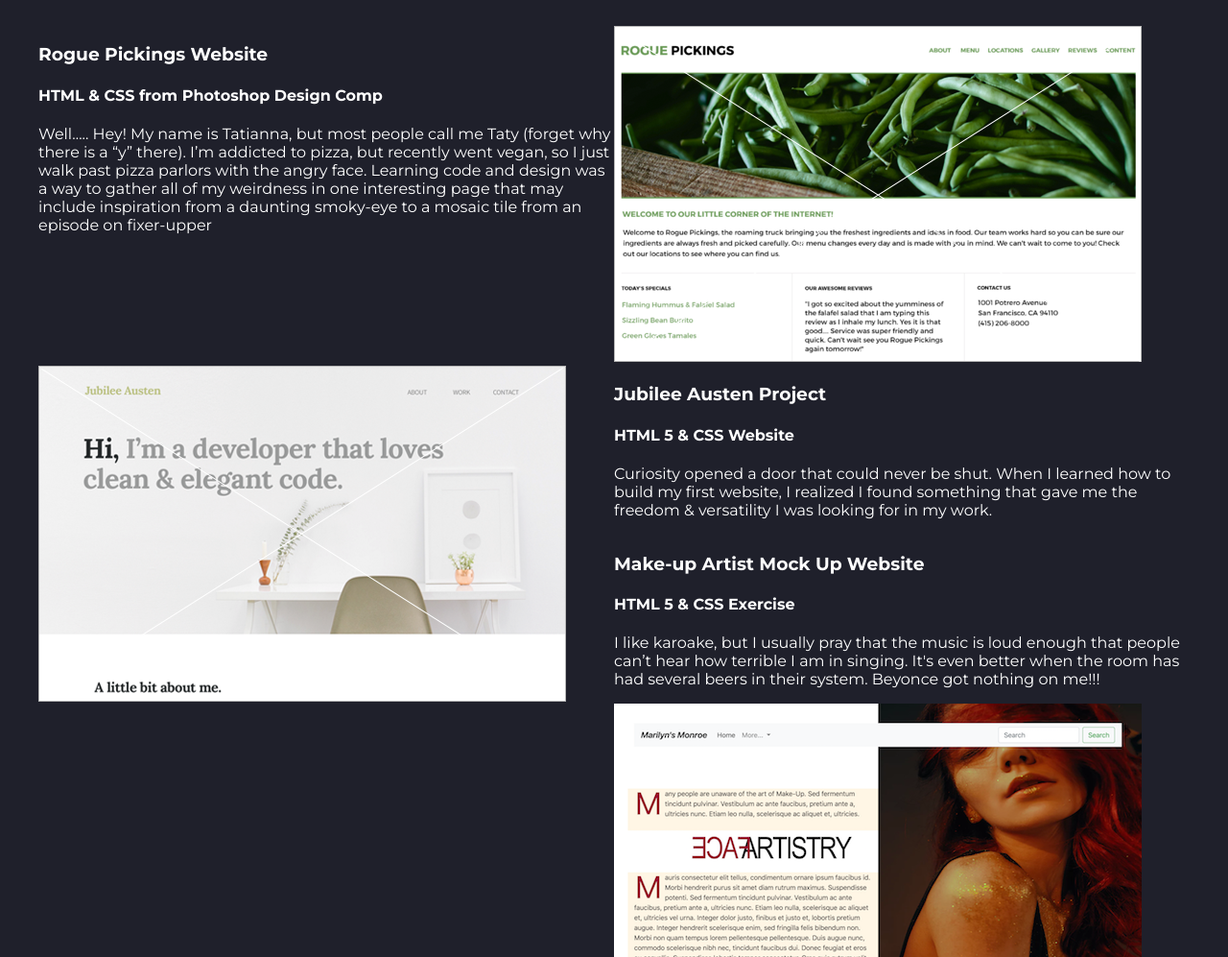
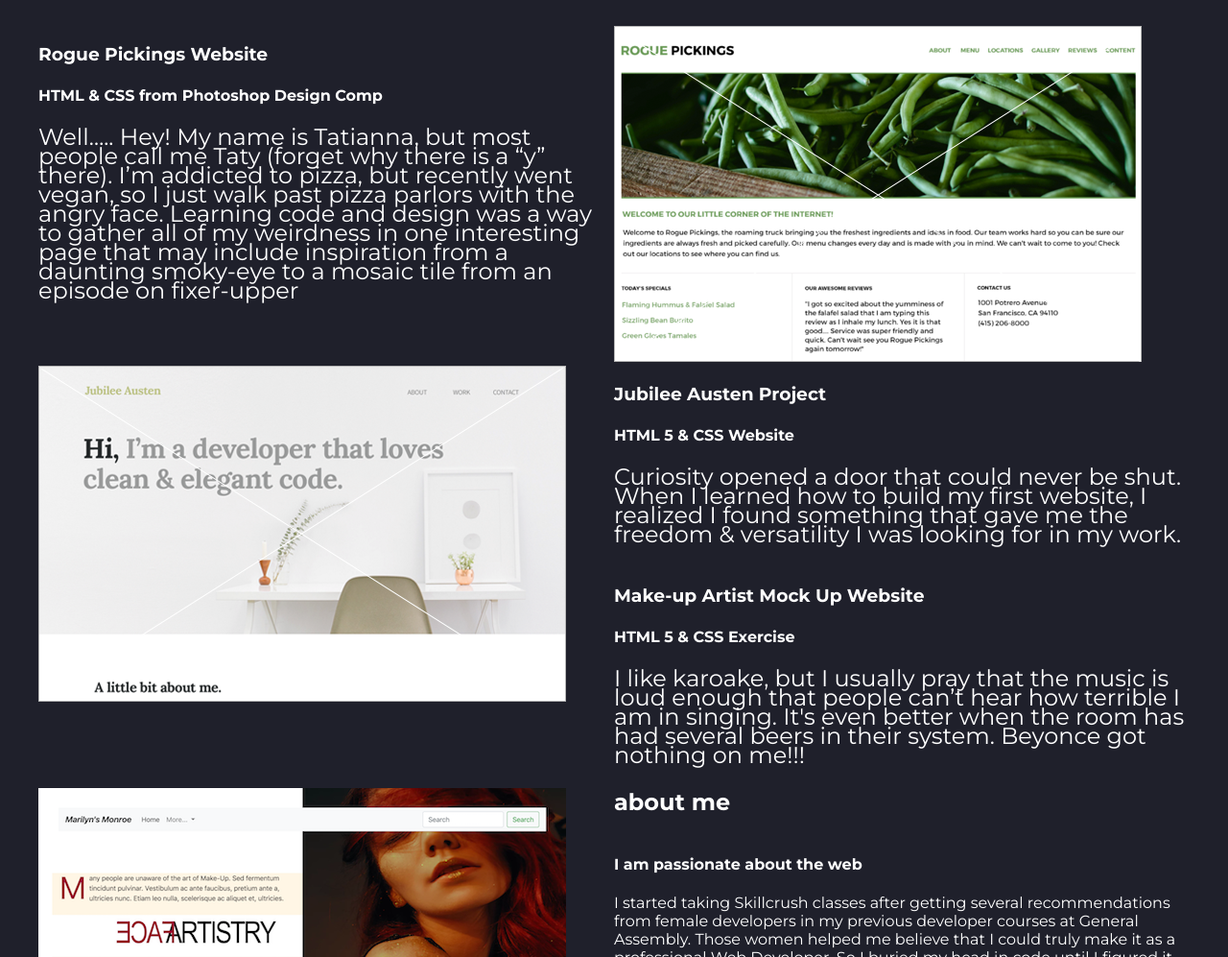
Before and after one commit to Taty37/junemilestone, a plain HTML site: page index.html in a window 1280 px wide. Shown: the part 908-1905 px from the top of the page at 96% size. Drawn offline with Linux system fonts and the light colour scheme.

Commit message:
CSS adjustments
font-family adjusted

```diff
--- a/css/main.css
+++ b/css/main.css
@@ -72,15 +72,18 @@ nav ul li a {
 	padding: 30px 0;
 }
 #portfolio h2 {
-	font-family: 'Source Code Pro', serif;
+	font-family: 'Source Code Pro', monospace;
 	font-weight: 600;
 	font-size: 36px;
 	text-align: center;
 	color: #fa0075;
 }
-#porfolio p {
+#portfolio p {
+	font-family:'Montserrat' sans-serif;
+	font-weight: 400;
 	font-size: 24px;
 	color: #ffffff;
-	line-height: 10px;
+	line-height: 20px;
+
 
 }
```
